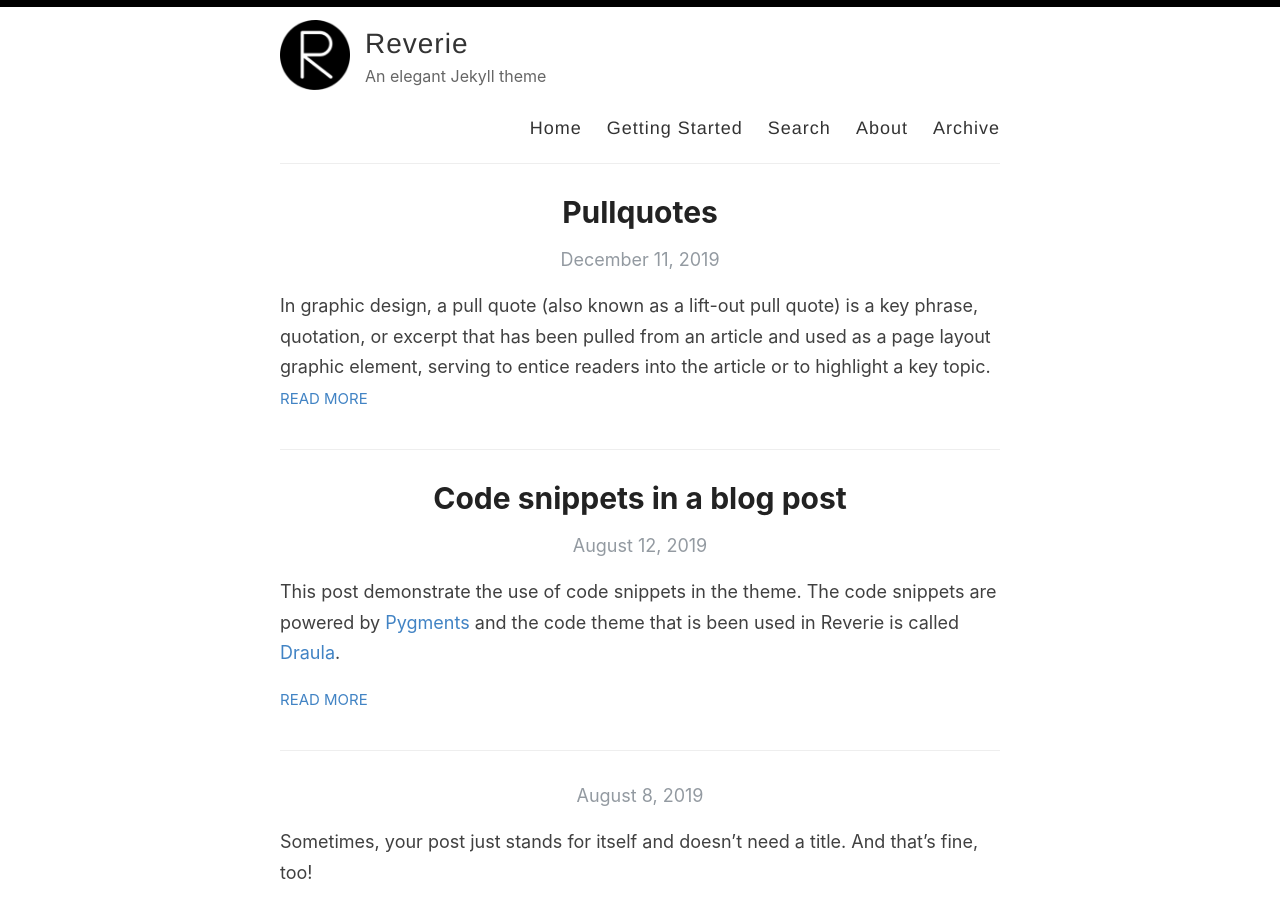
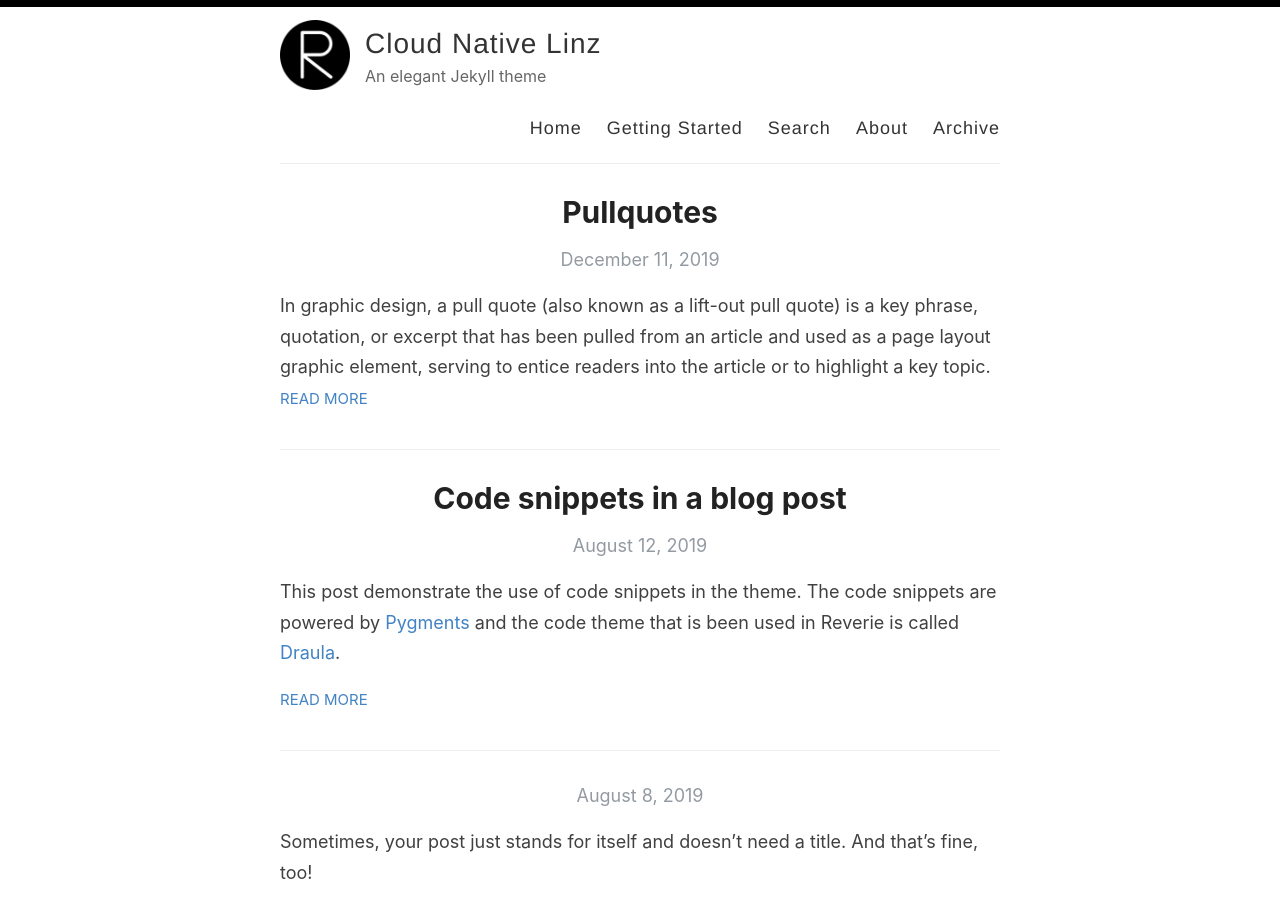
Before and after one commit to CloudNativeLinz/cloudnativelinz.github.io, a Jekyll site: the page built from index.html, in a window 1280 px wide and 900 px high. Built offline with Jekyll 4.4.1, drawn with Linux system fonts in a browser that asks for light colours; the list of posts is cut into pages by our own code.

Commit message:
changes to config

```diff
--- a/_config.yml
+++ b/_config.yml
@@ -3,7 +3,7 @@
 #
 
 # Name of your site (displayed in the header)
-name: Reverie
+name: Cloud Native Linz
 
 # Name of the author
 author: Amit Merchant
@@ -41,7 +41,7 @@
 disqus:
 
 # Enter your Google Analytics web tracking code (e.g. UA-2110908-2) to activate tracking
-google_analytics: UA-43339302-11
+google_analytics:
 
 # For newer "GA4" analytics, use the following instead of the "UA" entry above
 #google_analytics_ga4: G-GABC1DEFG
@@ -55,7 +55,7 @@
 # (http://yourusername.github.io/repository-name)
 # and NOT your User repository (http://yourusername.github.io)
 # then add in the baseurl here, like this: "/repository-name"
-baseurl: "/reverie"
+baseurl: ""
 
 #
 # !! You don't need to change any of the configuration flags below !!
```
